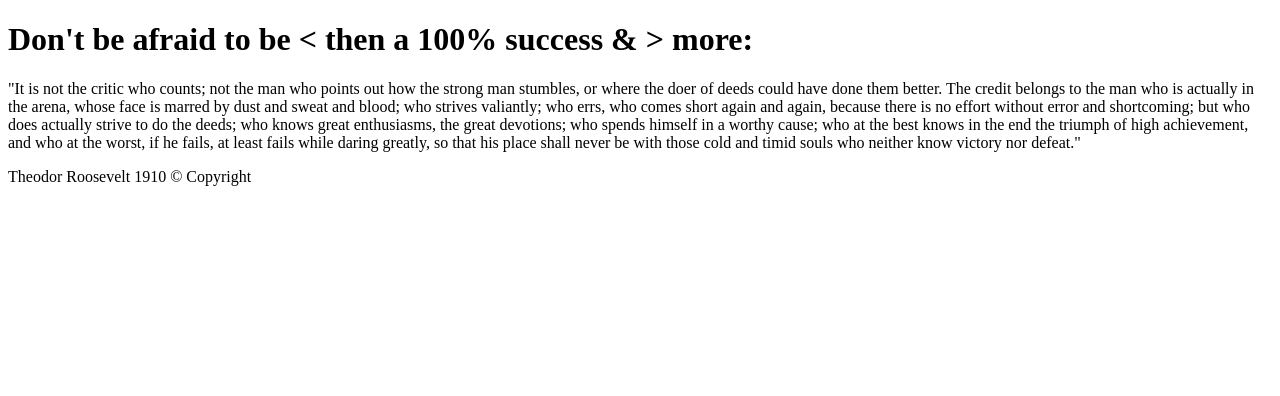
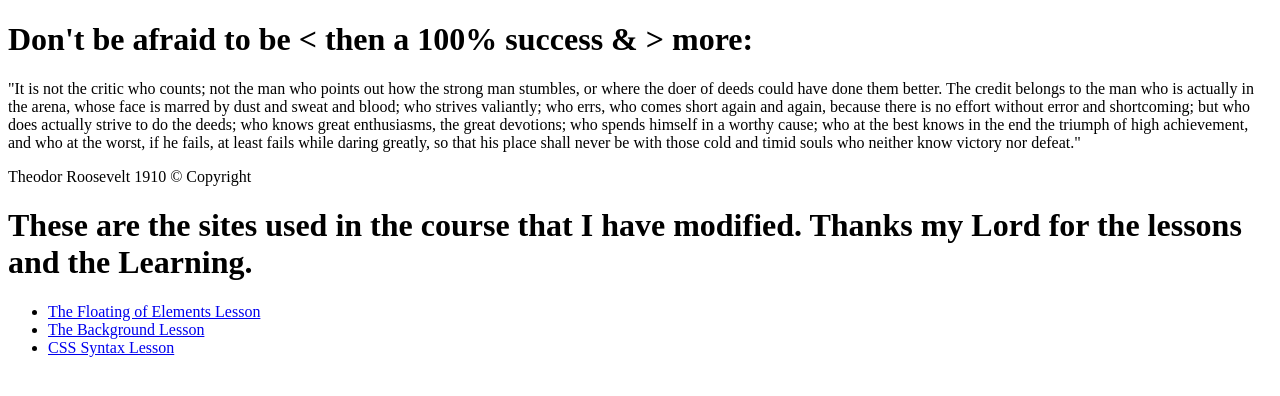
Before and after one commit to Zwides/coursera-test, a plain HTML site: page site/index.html in a window 1280 px wide. Drawn offline with Linux system fonts and the light colour scheme.

Commit message:
26 Nov 2016 v2

```diff
--- a/site/index.html
+++ b/site/index.html
@@ -10,5 +10,13 @@
   "It is not the critic who counts; not the man who points out how the strong man stumbles, or where the doer of deeds could have done them better. The credit belongs to the man who is actually in the arena, whose face is marred by dust and sweat and blood; who strives valiantly; who errs, who comes short again and again, because there is no effort without error and shortcoming; but who does actually strive to do the deeds; who knows great enthusiasms, the great devotions; who spends himself in a worthy cause; who at the best knows in the end the triumph of high achievement, and who at the worst, if he fails, at least fails while daring greatly, so that his place shall never be with those cold and timid souls who neither know victory&nbsp;nor&nbsp;defeat.&quot;
 </p>
 <p>Theodor Roosevelt 1910 &copy Copyright</p>
+<p>
+	<h1>These are the sites used in the course that I have modified. Thanks my Lord for the lessons and the Learning.</h1>
+	<ul>
+		<li><a href="floating-before.html">The Floating of Elements Lesson</a></li>
+		<li><a href="background-before.html">The Background Lesson</a></li>
+		<li><a href="css-syntax.html">CSS Syntax Lesson</a></li>
+	</ul>
+</p>
 </body>
 </html>
```
